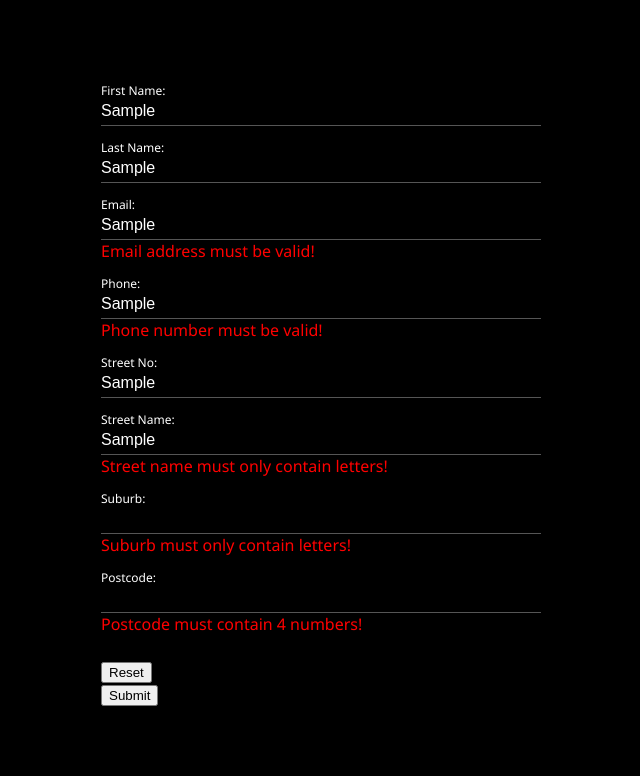
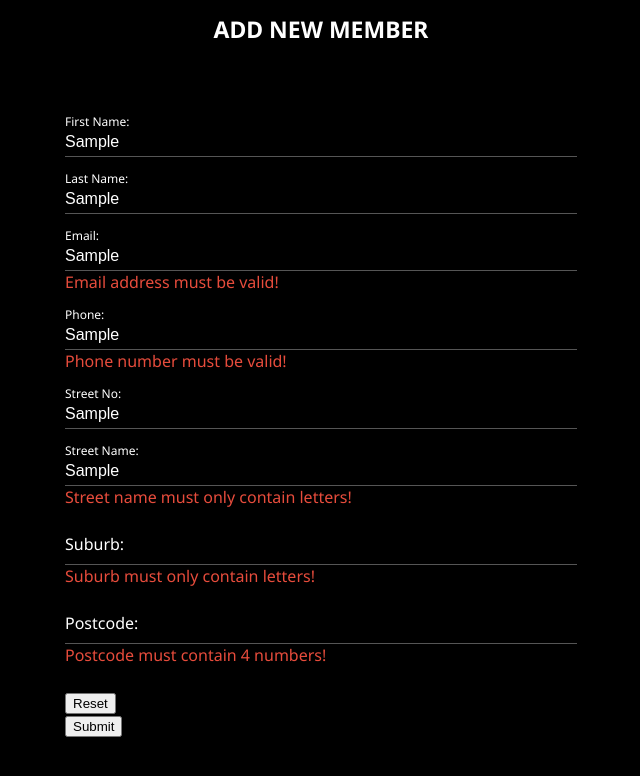
Before and after one commit to InfiniteBlanK3T/GotoGro.MemberRecordManager, a plain HTML site: page FrontEnd/AddMember.html in a window 1280 px wide. Both pictures are taken after typing "Sample", "Sample", "Sample", "Sample", "Sample", "Sample" into the empty fields and a click on the button "Submit". Shown: the whole page, without its empty margins (319-959 px from the left). Drawn offline with Linux system fonts and the light colour scheme.

Commit message:
styled inputs and form

```diff
--- a/FrontEnd/AddMember.html
+++ b/FrontEnd/AddMember.html
@@ -12,65 +12,69 @@
 
 </head>
 <body>
-    <h1>Add Member</h1>
+
     <div class="box">
         <form action="">
+            <h3 class="formHeading">Add New Member</h3>
 
 
-            <div class="input_box">
-                <input type="text" id="aFirstName" class="textInput">
+            <div class="div_input">
+                <input type="text" id="aFirstName" class="textInput" required="">
                 <label for="aFirstName">First Name:</label>
-                <span class="errorSpan" id="firstNameSpan"></span>
+                <span class="div_span" id="firstNameSpan"></span>
             </div>
 
-            <div class="input_box">
-                <input type="text" id="aLastName" class="textInput">
+            <div class="div_input">
+                <input type="text" id="aLastName" class="textInput" required="">
                 <label for="aLastName">Last Name:</label>
-                <span class="errorSpan" id="lastNameSpan"></span>
+                <span class="div_span" id="lastNameSpan"></span>
             </div>
 
-            <div class="input_box">
-                <input type="text" id="aEmail" class="textInput">
+            <div class="div_input">
+                <input type="text" id="aEmail" class="textInput" required="">
                 <label for="aEmail">Email:</label>
-                <span class="errorSpan" id="emailSpan"></span>
+                <span class="div_span" id="emailSpan"></span>
             </div>
 
-            <div class="input_box">
-                <input type="text" id="aPhone" class="textInput">
+            <div class="div_input">
+                <input type="text" id="aPhone" class="textInput" required="">
                 <label for="aPhone">Phone:</label>
-                <span class="errorSpan" id="phoneSpan"></span>
+                <span class="div_span" id="phoneSpan"></span>
             </div>
 
-            <div class="input_box">
-                <input type="text" id="aStreetNo" class="textInput">
+            <div class="div_input">
+                <input type="text" id="aStreetNo" class="textInput" required="">
                 <label for="aStreetNo">Street No:</label>
-                <span class="errorSpan" id="streetNoSpan"></span>
+                <span class="div_span" id="streetNoSpan"></span>
             </div>
 
-            <div class="input_box">
-                <input type="text" id="aStreetName" class="textInput">
+            <div class="div_input">
+                <input type="text" id="aStreetName" class="textInput" required="">
                 <label for="aStreetName">Street Name:</label>
-                <span class="errorSpan" id="streetNameSpan"></span>
+                <span class="div_span" id="streetNameSpan"></span>
             </div>
 
-            <div class="input_box">
-                <input type="text" id="aSuburb" class="textInput">
+            <div class="div_input">
+                <input type="text" id="aSuburb" class="textInput" required="">
                 <label for="aSuburb">Suburb:</label>
-                <span class="errorSpan" id="suburbSpan"></span>
+                <span class="div_span" id="suburbSpan"></span>
             </div>
 
-            <div class="input_box">
-                <input type="text" id="aPostcode" class="textInput">
+            <div class="div_input">
+                <input type="text" id="aPostcode" class="textInput" required="">
                 <label for="aPostcode">Postcode:</label>
-                <span class="errorSpan" id="postcodeSpan"></span>
+                <span class="div_span" id="postcodeSpan"></span>
             </div>
 
-            <div>
-                <button>Reset</button>
+            <div class="div_button">
+                <button class="btn">Reset</button>
             </div>
+
+
         </form>
-        <div>
-            <button id="submitButton">Submit</button>
+
+        <div class="div_button">
+            <button class="btn" id="submitButton">Submit</button>
         </div>
     </div>
 
--- a/FrontEnd/styles/AddMember.css
+++ b/FrontEnd/styles/AddMember.css
@@ -1,4 +1,3 @@
-
 @import url('https://fonts.googleapis.com/css?family=Noto+Sans:400,400i,700,700i&subset=greek-ext');
 
 body
@@ -7,35 +6,40 @@ body
     background-origin: content-box;
     background-repeat: no-repeat;
     background-size: cover;
-    background-color: black;
 	min-height:100vh;
 	font-family: 'Noto Sans', sans-serif;
+    background-color: black;
 }
 
-.box{
+.box
+{
 	position:absolute;
 	left:50%;
 	top:50%;
 	transform: translate(-50%,-50%);
     background-color: rgba(0, 0, 0, 0.89);
 	border-radius:3px;
-	padding:70px 100px;
+    padding:20px 20px;
+    width: 40%;
 }
-
-.input_box{
+.div_input
+{
 	position:relative;
 	margin-bottom:25px;
 }
-.input_box label{
+
+.div_input label
+{
 	position:absolute;
 	top:0px;
 	left:0px;
 	font-size:16px;
 	color:#fff;
-
 	transition: all 0.5s ease-in-out;
 }
-.input_box input{
+
+.div_input input
+{
   border:0;
   border-bottom:1px solid #555;
   background:transparent;
@@ -44,19 +48,35 @@ body
   font-size:16px;
   color:#fff;
 }
-.input_box input:focus{
+
+.div_input input:focus
+{
  border:none;
  outline:none;
  border-bottom:1px solid #e74c3c;
 }
 
-.input_box input:focus ~ label,
-.input_box input:valid ~ label{
+.div_input input:focus ~ label,
+.div_input input:valid ~ label
+{
 	top:-12px;
 	font-size:12px;
 
 }
 
-.errorSpan{
-    color: red;
+.div_span
+{
+    color: #e74c3c;
 }
+
+.formHeading
+{
+	color:#fff;
+	text-transform:uppercase;
+    font-size: 23px;
+    margin: -50px 0 80px 0;
+    display: block;
+    text-align: center;
+}
+
+/* Button Styling */
```
